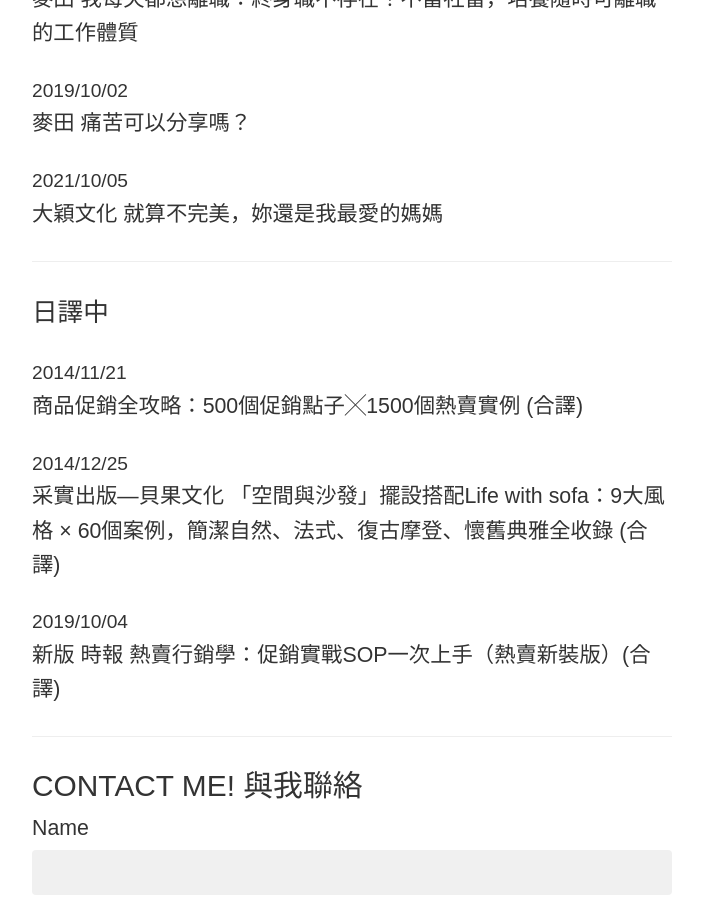
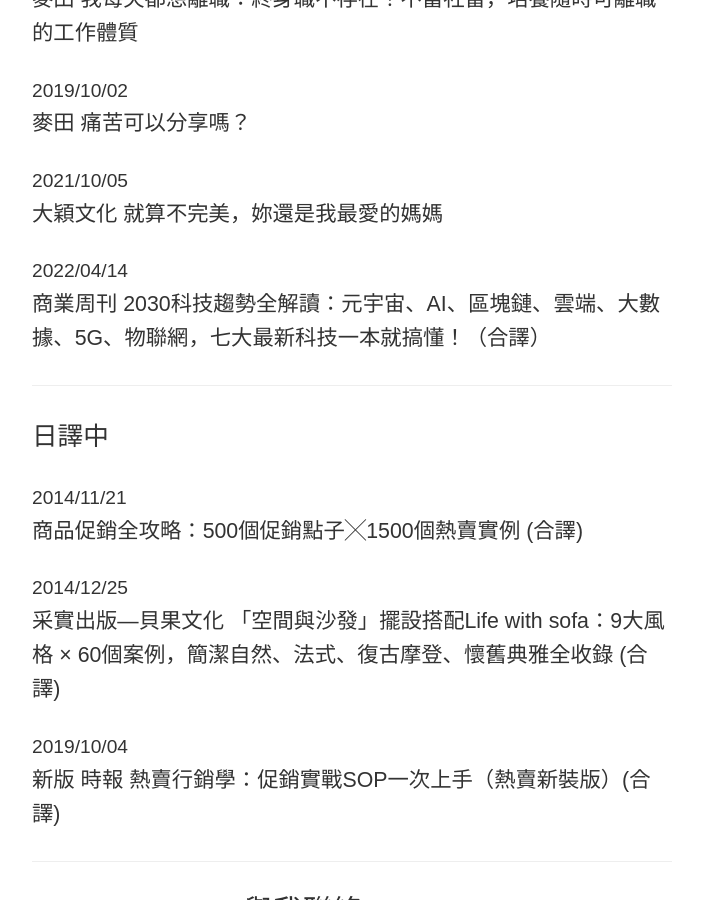
Before and after one commit to pqvst/tzling, a Jekyll site: the page built from about.md, in a window 1280 px wide and 900 px high, scrolled down 1684 px. Shown: the whole window, without its empty margins (288-991 px from the left). Built offline with Jekyll 4.4.1, drawn with Linux system fonts in a browser that asks for light colours; nearby versions of some CDN libraries.

Commit message:
added new book

```diff
--- a/about.md
+++ b/about.md
@@ -40,6 +40,9 @@
 #### 2021/10/05
 大穎文化 就算不完美，妳還是我最愛的媽媽
 
+#### 2022/04/14
+商業周刊 2030科技趨勢全解讀：元宇宙、AI、區塊鏈、雲端、大數據、5G、物聯網，七大最新科技一本就搞懂！（合譯）
+
 ---
 
 ### 日譯中
```
